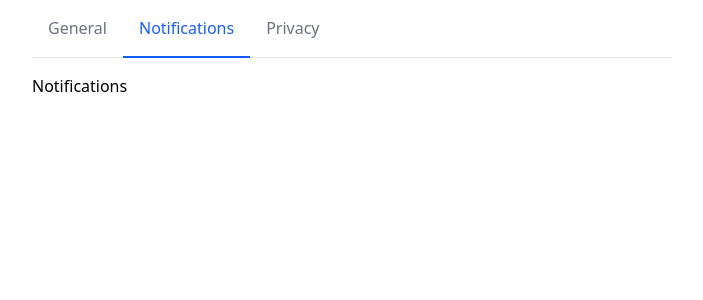
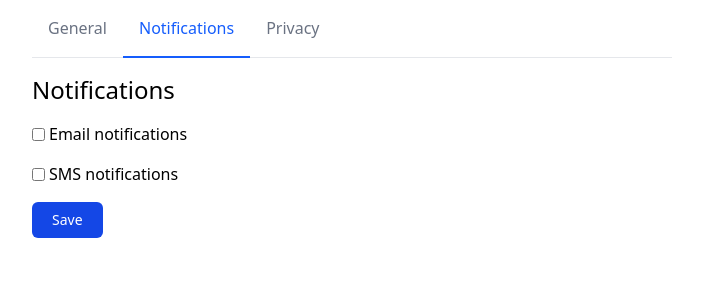
Before and after one commit to matsior/vue-settings, a Vue app: page / in a window 1280 px wide. Both pictures are taken after a click on the button "Notifications". Shown: the top 300 px of the page, without its empty margins (288-991 px from the left). Built offline with nearby package versions, Linux system fonts and the light colour scheme; the HTML template or start-up script is replaced by a standard one.

Commit message:
add forms

```diff
--- a/src/App.vue
+++ b/src/App.vue
@@ -41,7 +41,9 @@
       </ul>
     </nav>
     <FadeTransition>
-      <component :is="currentTabComponent" />
+      <KeepAlive>
+        <component :is="currentTabComponent" />
+      </KeepAlive>
     </FadeTransition>
   </main>
 </template>
--- a/src/components/GeneralSettings.vue
+++ b/src/components/GeneralSettings.vue
@@ -1,39 +1,43 @@
-<script setup lang="ts"></script>
+<script setup lang="ts">
+import { useSettings } from '@/composables/useSettings.ts';
+
+const { general } = useSettings();
+</script>
 
 <template>
   <div>
     <h2 class="text-2xl mb-4">General</h2>
     <form class="space-y-4 mx-auto">
       <div>
-        <label>Username</label>
-        <input type="text" />
+        <label class="mb-1">Username</label>
+        <input type="text" v-model="general.username" />
       </div>
       <div>
-        <label>Email</label>
-        <input type="email" />
+        <label class="mb-1">Email</label>
+        <input type="email" v-model="general.email" />
       </div>
       <div>
-        <label>About Me</label>
-        <textarea></textarea>
+        <label class="mb-1">About Me</label>
+        <textarea v-model="general.about"></textarea>
       </div>
       <div>
-        <label>Gender</label>
+        <label class="mb-1">Gender</label>
         <label>
-          <input type="radio" value="male" />
+          <input type="radio" value="male" v-model="general.gender" />
           <span>Male</span>
         </label>
         <label>
-          <input type="radio" value="female" />
+          <input type="radio" value="female" v-model="general.gender" />
           <span>Female</span>
         </label>
         <label>
-          <input type="radio" value="other" />
+          <input type="radio" value="other" v-model="general.gender" />
           <span>Other</span>
         </label>
       </div>
       <div>
-        <label>Country</label>
-        <select>
+        <label class="mb-1">Country</label>
+        <select v-model="general.country">
           <option>USA</option>
           <option>Canada</option>
           <option>UK</option>
--- a/src/components/NotificationsSettings.vue
+++ b/src/components/NotificationsSettings.vue
@@ -1,5 +1,22 @@
-<script setup lang="ts"></script>
+<script setup lang="ts">
+import { useSettings } from '@/composables/useSettings.ts';
+
+const { notifications } = useSettings();
+</script>
 
 <template>
-  <div>Notifications</div>
+  <div>
+    <h2 class="text-2xl mb-4">Notifications</h2>
+    <form class="space-y-4 mx-auto">
+      <div class="flex items-center gap-1">
+        <input type="checkbox" v-model="notifications.email" />
+        <label>Email notifications</label>
+      </div>
+      <div class="flex items-center gap-1">
+        <input type="checkbox" v-model="notifications.sms" />
+        <label>SMS notifications</label>
+      </div>
+      <button type="submit" class="btn-primary">Save</button>
+    </form>
+  </div>
 </template>
--- a/src/components/PrivacySettings.vue
+++ b/src/components/PrivacySettings.vue
@@ -1,5 +1,25 @@
-<script setup lang="ts"></script>
+<script setup lang="ts">
+import { useSettings } from '@/composables/useSettings.ts';
+
+const { privacy } = useSettings();
+</script>
 
 <template>
-  <div>Privacy</div>
+  <div>
+    <h2 class="text-2xl mb-4">Privacy</h2>
+    <form class="space-y-4 mx-auto">
+      <div class="flex items-center gap-1">
+        <input type="checkbox" v-model="privacy.searchEngineIndexing" />
+        <label>Search engine indexing</label>
+      </div>
+      <div>
+        <label class="mb-1">Visibility</label>
+        <select v-model="privacy.visibility">
+          <option value="private">Private</option>
+          <option value="public">Public</option>
+        </select>
+      </div>
+      <button type="submit" class="btn-primary">Save</button>
+    </form>
+  </div>
 </template>
--- a/src/composables/useSettings.ts
+++ b/src/composables/useSettings.ts
@@ -16,8 +16,32 @@
   country: 'USA',
 });
 
+interface NotificationsSettings {
+  email: boolean;
+  sms: boolean;
+}
+
+const notifications = ref<NotificationsSettings>({
+  email: false,
+  sms: false,
+});
+
+interface PrivacySettings {
+  visibility: Visibility;
+  searchEngineIndexing: boolean;
+}
+
+type Visibility = 'public' | 'private';
+
+const privacy = ref<PrivacySettings>({
+  visibility: 'public',
+  searchEngineIndexing: false,
+});
+
 export function useSettings() {
   return {
     general,
+    notifications,
+    privacy,
   };
 }
```
